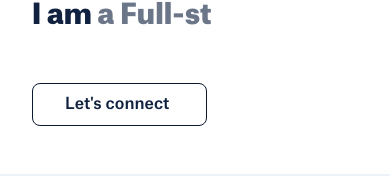
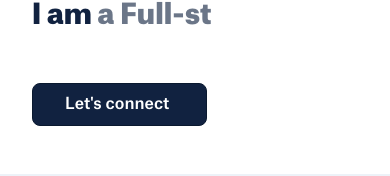
Before and after one commit to Olanrewaju-Ak/olanrewaju-akinola-portfolio, a React (Create React App) app: page / in a window 390 px wide. Shown: the part 289-465 px from the top of the page. Built offline with nearby package versions, Linux system fonts and the light colour scheme.

Commit message:
edited CTA in hero for mobile view

```diff
--- a/src/components/about/About.js
+++ b/src/components/about/About.js
@@ -13,7 +13,8 @@ const About = () => {
 					<div className="about__right-side">
 						<p className="paragraph">
 							Hello, my name is Olanrewaju{" "}
-							<span className="transcript">/o-lan-raey-wah-ju/</span>. I am a
+							<span className="transcript">/o-lan-raey-wah-ju/</span>, you can call me
+							Lanre <span className="transcript">/lan-raey/</span>. I am a
 							<span className="highlight"> Full-stack Developer</span> with a
 							background in architecture and design. I love designing and creating
 							things. My passion for human centered designs and using technology to
--- a/src/components/hero/Hero.js
+++ b/src/components/hero/Hero.js
@@ -28,8 +28,8 @@ const Hero = () => {
 							<Cursor cursorStyle="" />
 						</span>
 					</h2>
-					<a className="connect-btn" href="#contact">
-						<p>Let's connect</p>
+					<a className="connect__btn" href="#contact">
+						<p className="connect__btn-text">Let's connect</p>
 					</a>
 				</div>
 			</div>
--- a/src/components/hero/Hero.scss
+++ b/src/components/hero/Hero.scss
@@ -50,7 +50,7 @@
 	}
 
 	.connect {
-		&-btn {
+		&__btn {
 			width: 10.9375rem;
 			padding: 0.7rem 2rem 0.7rem 2rem;
 			color: $light-navyblue-color;
@@ -62,7 +62,6 @@
 
 			&:hover {
 				box-shadow: inset 200px 0 0 0 $navyblue-color;
-
 				color: #fff;
 				transition: all 0.3s ease-in-out;
 			}
@@ -120,6 +119,28 @@
 				color: $gray-color;
 				line-height: 2.5rem;
 				margin-bottom: 3rem;
+			}
+		}
+	}
+	.connect {
+		&__btn {
+			width: 10.9375rem;
+			padding: 0.7rem 2rem 0.7rem 2rem;
+			background-color: $light-navyblue-color;
+			font-weight: 500;
+			border: none;
+			border-radius: 0.5rem;
+			font-family: "atlasgrotesk";
+			display: inline-block;
+
+			&-text {
+				color: #fff;
+			}
+
+			&:hover {
+				background-color: $navyblue-color;
+				color: #fff;
+				transition: all 0.3s ease-in-out;
 			}
 		}
 	}
```
